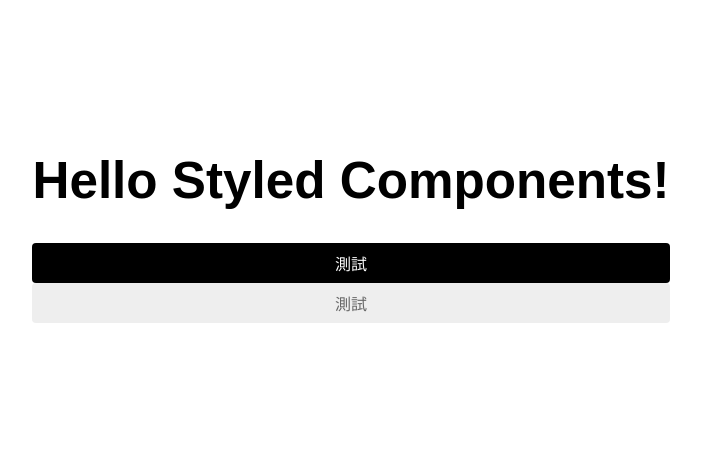
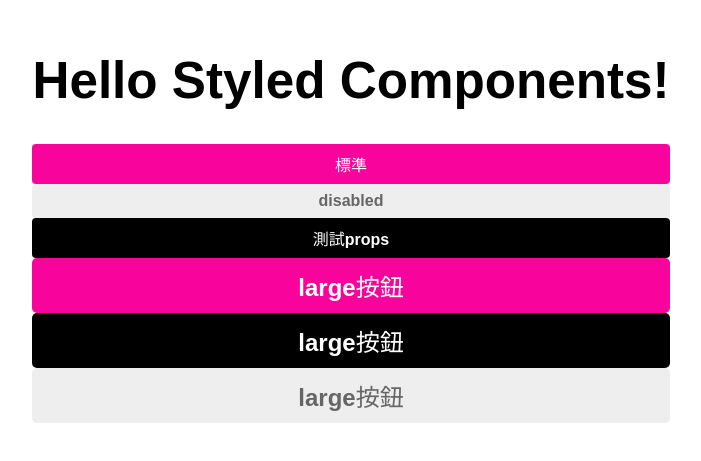
Before and after one commit to wwwchendev/styled-components-v5, a React (Vite) app: page / in a window 1280 px wide. Shown: the part 179-640 px from the top of the page, without its empty margins (289-990 px from the left). Built offline with nearby package versions, Linux system fonts and the light colour scheme; a web font is replaced by a local one.

Commit message:
動態樣式設定

```diff
--- a/src/components/App.jsx
+++ b/src/components/App.jsx
@@ -16,8 +16,16 @@ function App() {
     <>
       <GlobalStyle />
       <h1>Hello Styled Components!</h1>
-      <Button>測試</Button>
-      <Button disabled>測試</Button>
+      <Button>標準</Button>
+      <Button disabled>disabled</Button>
+      <Button secondary>測試props</Button>
+      <Button large>large按鈕</Button>
+      <Button large secondary>
+        large按鈕
+      </Button>
+      <Button large disabled>
+        large按鈕
+      </Button>
     </>
   );
 }
--- a/src/components/common/Button.js
+++ b/src/components/common/Button.js
@@ -1,13 +1,23 @@
-import styled from 'styled-components';
+import styled, { css } from 'styled-components';
 
 const Button = styled.button`
   color: white;
-  background: black;
+  background: ${props => (props.secondary ? 'black' : '#f8049c')};
   font-weight: bold;
-  padding: 8px;
-  border-radius: 4px;
+  /* padding: ${props => (props.large ? '16px' : '8px')}; */
+  ${p =>
+    p.large
+      ? css`
+          padding: 10px;
+          border-radius: 5px;
+          font-size: 1.5em;
+        `
+      : css`
+          padding: 8px;
+          border-radius: 4px;
+          font-size: 1em;
+        `}
   box-shadow: none;
-  font-size: 1em;
   border: none;
   width: 100%;
   display: block;
```
